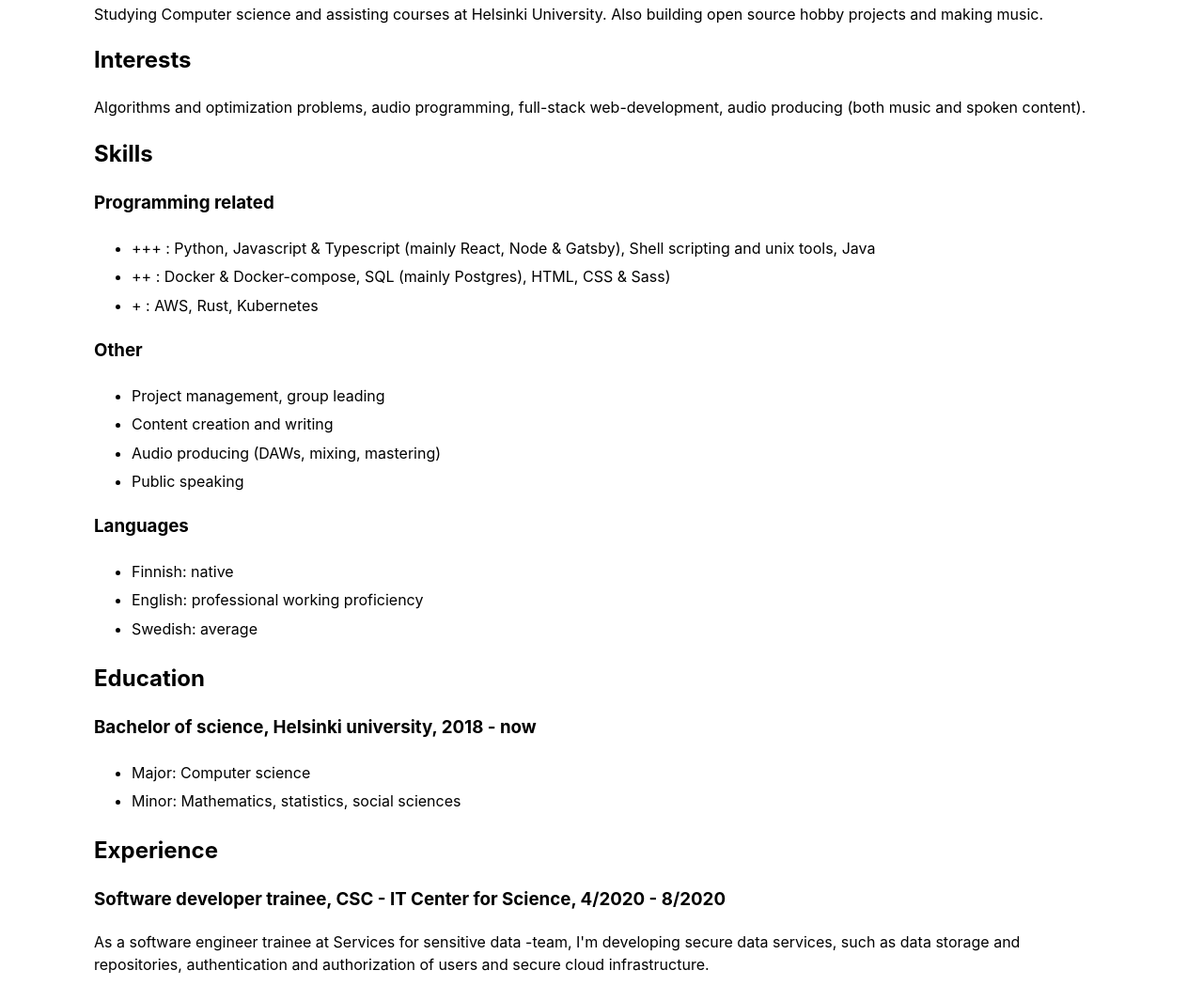
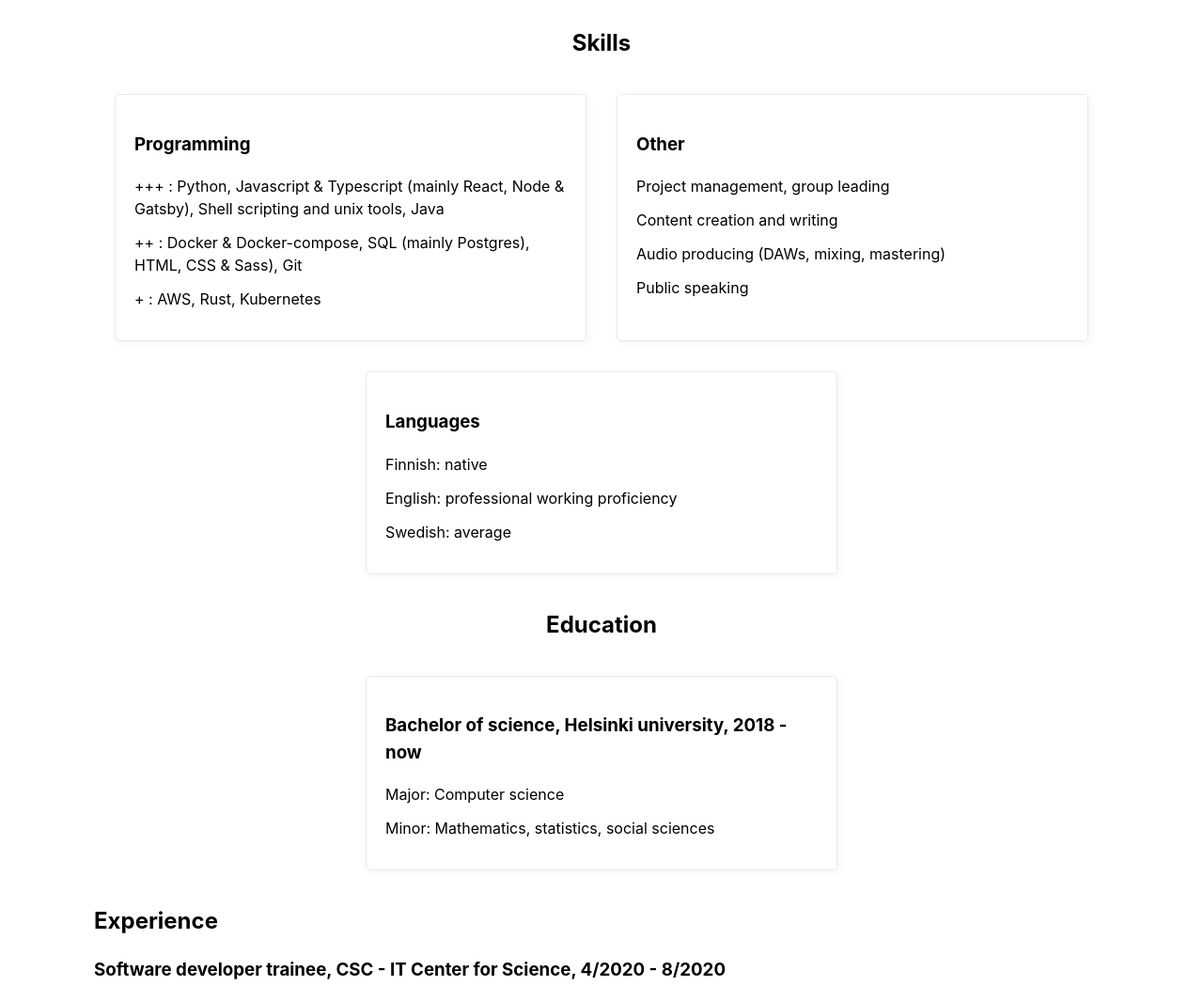
Before and after one commit to otahontas/ottoahoniemi.fi, a Gatsby site: page /resume in a window 1280 px wide. Shown: the part 943-1992 px from the top of the page at 94% size. Built offline with nearby package versions, Linux system fonts and the light colour scheme; Gatsby itself is replaced by a stand-in of ours.

Commit message:
Add cv, upgrade packages

```diff
--- a/package.json
+++ b/package.json
@@ -11,7 +11,8 @@
     "start": "yarn run develop",
     "serve": "gatsby serve",
     "clean": "gatsby clean",
-    "test": "echo \"Write tests! -> https://gatsby.dev/unit-testing\" && exit 1"
+    "test": "echo \"Write tests! -> https://gatsby.dev/unit-testing\" && exit 1",
+    "deploy": "echo \"Jeaah\""
   },
   "dependencies": {
     "gatsby": "^2.24.61",
--- a/src/pages/index.js
+++ b/src/pages/index.js
@@ -9,7 +9,10 @@ const Home = () => {
       <header>
         <h1>Hi, I'm Otto!</h1>
         <p>
-          I develop web-related stuff with <b>Python</b> and <b>Javascript</b> and study Computer Science at Helsinki University. Currently looking for new opportunities.
+          I develop web-related stuff and study Computer Science at Helsinki University. I'm nowadays mostly a programmer, but have been involved in many great projects / workplaces during recent years. These, to name a few, include producing podcasts, hosting a weekly radio show about startups, producing music and leading the Finnish high school students union.
+        </p>
+        <p>
+          I'm currently looking for interesting new opportunities!
         </p>
       </header>
       <section>
--- a/src/pages/resume.js
+++ b/src/pages/resume.js
@@ -1,7 +1,8 @@
 import React from "react"
 import Body from "../components/body"
 
-const occupations = [
+
+const experience = [
   { employer: "CSC - IT Center for Science",
     title: "Software developer trainee",
     description: "As a software engineer trainee at Services for sensitive data -team, I'm developing secure data services, such as data storage and repositories, authentication and authorization of users and secure cloud infrastructure.",
@@ -34,65 +35,93 @@ const occupations = [
   },
 ]
 
+const CVSection = ({header, children}) => (
+  <>
+    <section>
+      <h2>{header}</h2>
+    </section>
+    <section>
+        {children}
+    </section>
+  </>
+)
+
+const Card = ({header, content})  => (
+  <aside>
+    {header ? <h3>{header}</h3> : null}
+    {(Array.isArray(content)) ?
+      content.map(c => <p key={c}>{c}</p>)
+    : (typeof content === 'string' || content instanceof String) ?
+      <p>{content}</p>
+    : null }
+  </aside>
+)
+
+const MainInfo = () => (
+  <header>
+      <h1>Otto Ahoniemi</h1>
+      <p><i>Computer scientist, programmer</i></p>
+      <p>&#111;&#116;&#116;&#111;&#64;&#111;&#116;&#116;&#111;&#97;&#104;&#111;&#110;&#105;&#101;&#109;&#105;&#46;&#102;&#105; | Github: otahontas | LinkedIn: ottoahoniemi</p>
+      <p>
+        <figure>
+          <img src={'/otto.jpg'} alt="Resume picture" />
+        </figure>
+      </p>
+  </header>
+)
+
+const Interests = () => (
+  <CVSection header="Interests">
+    <Card content="Algorithms and optimization problems, audio programming, full-stack web-development, audio producing (both music and spoken content)." />
+  </CVSection>
+)
+
+const Skills = () => {
+  const skills = [
+    { header: "Programming",
+      content: ["+++ : Python, Javascript & Typescript (mainly React, Node & Gatsby), Shell scripting and unix tools, Java", "++ : Docker & Docker-compose, SQL (mainly Postgres), HTML, CSS & Sass), Git", "+ : AWS, Rust, Kubernetes"]
+    },
+    { header: "Other",
+      content: ["Project management, group leading", "Content creation and writing", "Audio producing (DAWs, mixing, mastering)", "Public speaking"]
+    },
+    { header: "Languages",
+      content: ["Finnish: native", "English: professional working proficiency", "Swedish: average"]}
+  ]
+
+  return (
+  <CVSection header="Skills">
+    {skills.map(skill => <Card header={skill.header} content={skill.content} />)}
+  </CVSection>
+)}
+
+const Education = () => {
+  const education = [
+    { header: "Bachelor of science, Helsinki university, 2018 - now",
+      content: ["Major: Computer science", "Minor: Mathematics, statistics, social sciences"]
+    }
+  ]
+
+  return (
+    <CVSection header="Education">
+      {education.map(education => <Card header={education.header} content ={education.content} />)}
+      </CVSection>
+  )
+}
+
+const Experience = () => {
+
+}
 
 const Resume = () => {
   return (
     <Body>
-      <h1>About me</h1>
-      <p>
-        I'm nowadays mostly a programmer, but have been involved in many great projects / workplaces during recent years. These, to name a few, include producing podcasts, hosting a weekly radio show about startups, producing music and leading the Finnish high school students union.
-      </p>
-      <hr />
-      <h1>Resume</h1>
-      <p>
-        <i>Computer scientist, programmer</i>
-      </p>
-      <p>
-        <img src={'/otto.jpg'} alt="Resume picture" />
-      </p>
-
-      <h2>Currently</h2>
-      <p>
-      Studying Computer science and assisting courses at Helsinki University. Also building open source hobby projects and making music.
-      </p>
-
-      <h2>Interests</h2>
-      <p>
-      Algorithms and optimization problems, audio programming, full-stack web-development, audio producing (both music and spoken content).
-      </p>
-      <h2>Skills</h2>
-
-      <h3>Programming related</h3>
-      <ul>
-        <li>+++ : Python, Javascript & Typescript (mainly React, Node & Gatsby), Shell scripting and unix tools, Java</li>
-        <li>++ : Docker & Docker-compose, SQL (mainly Postgres), HTML, CSS & Sass)</li>
-        <li>+ : AWS, Rust, Kubernetes</li>
-      </ul>
-
-      <h3>Other</h3>
-      <ul>
-        <li>Project management, group leading</li>
-        <li>Content creation and writing</li>
-        <li>Audio producing (DAWs, mixing, mastering)</li>
-        <li>Public speaking</li>
-      </ul>
-
-      <h3>Languages</h3>
-      <ul>
-        <li>Finnish: native</li>
-        <li>English: professional working proficiency</li>
-        <li>Swedish: average</li>
-      </ul>
-
-      <h2>Education</h2>
-      <h3>Bachelor of science, Helsinki university, 2018 - now</h3>
-      <ul>
-        <li>Major: Computer science</li>
-        <li>Minor: Mathematics, statistics, social sciences</li>
-      </ul>
+      <MainInfo />
+      <Interests />
+      <Skills />
+      <Education />
 
       <h2>Experience</h2>
-      {occupations.map(occupation =>
+      {experience.map(occupation =>
       <>
         <h3>{occupation.title}, {occupation.employer}, {occupation.time}</h3>
         <p>{occupation.description}</p>
--- a/src/styles/mvp.css
+++ b/src/styles/mvp.css
@@ -84,7 +84,7 @@ section aside {
     box-shadow: var(--box-shadow) var(--color-shadow);
     margin: 1rem;
     padding: 1.25rem;
-    width: var(--width-card);
+    width: var(--width-card-medium);
 }
 
 section aside:hover {
@@ -307,6 +307,7 @@ figure {
 }
 
 figure img {
+    border: 1px solid black;
     max-width: 100%;
 }
 
```
Also changed, not shown: 2 other files.
